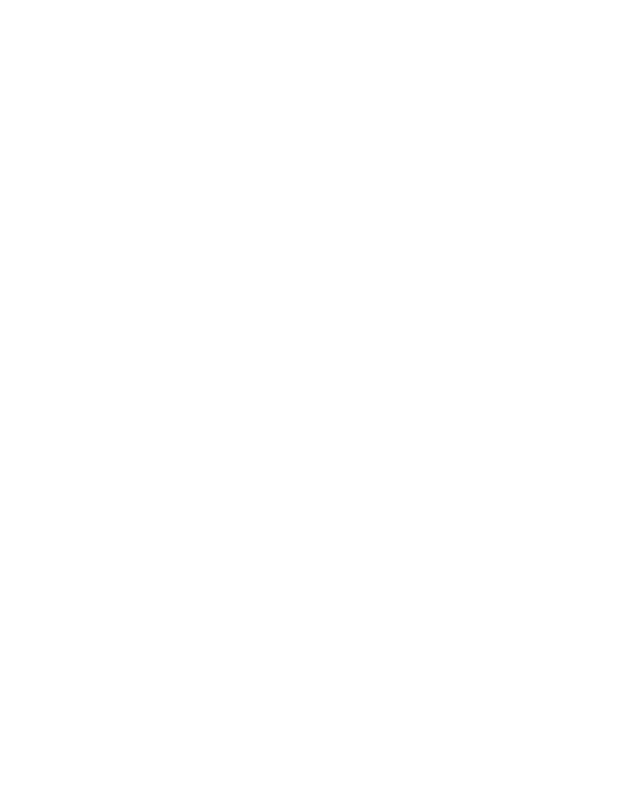
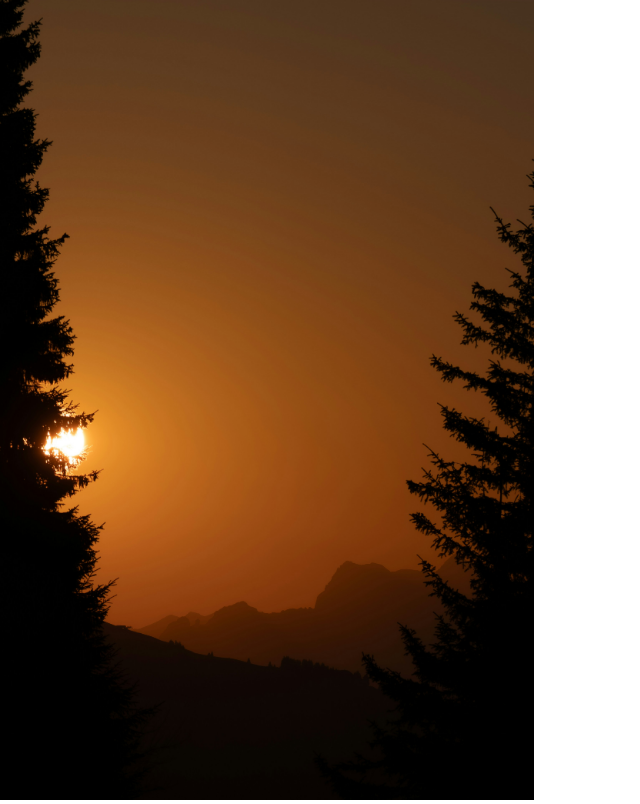
Before and after one commit to ShurjeelCS/sign-up-form, a plain HTML site: page index.html in a window 1280 px wide. Shown: the whole page, without its empty margins (0-640 px from the left). Drawn offline with Linux system fonts and the light colour scheme.

Commit message:
added assets to be used while working

```diff
--- a/index.html
+++ b/index.html
@@ -7,6 +7,11 @@
     <link rel="stylesheet" href="styles.css">
 </head>
 <body>
+    <div class="left">
+        <img src="background.jpg" alt="">
+    </div>
+    <div class="container">
 
+    </div>
 </body>
 </html>
--- a/styles.css
+++ b/styles.css
@@ -0,0 +1,27 @@
+@import url('https://fonts.googleapis.com/css2?family=Figtree:ital,wght@0,300..900;1,300..900&family=Montserrat:ital,wght@0,100..900;1,100..900&family=Quicksand:wght@300..700&family=Roboto+Mono:ital,wght@0,100..700;1,100..700&display=swap');
+
+* {
+    box-sizing: border-box;
+    padding: 0;
+    margin: 0;
+}
+
+html, body {
+    height: 100%;
+}
+
+body {
+    font-family: "Quicksand", sans-serif;
+  font-optical-sizing: auto;
+  font-style: normal;
+  display: flex;
+}
+
+.left {
+    /* border: 3px solid red; */
+}
+
+.left img {
+    width: 100%;
+    height: 100%;
+}
```
Also changed, not shown: background.jpg (added), odin-lined.png (added), sign-up-form.png (added).
